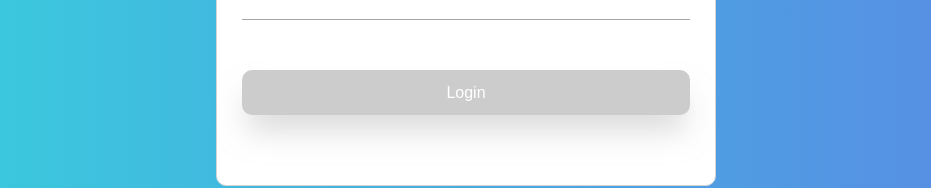
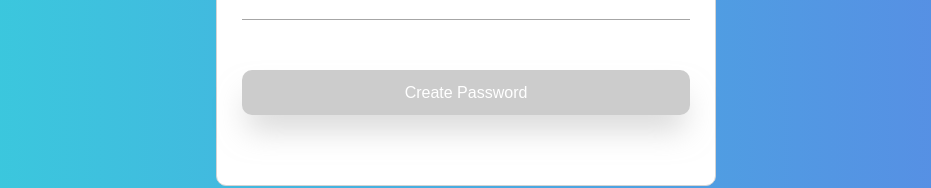
Before and after one commit to rupasri7890/handloomProject, a React (Create React App) app in the folder front_end/: page /reset-password in a window 1280 px wide. Shown: the part 498-686 px from the top of the page, without its empty margins (174-1105 px from the left). Built offline with nearby package versions, Linux system fonts and the light colour scheme.

Commit message:
latest changes

```diff
--- a/front_end/src/Components/ForgotPassword.js
+++ b/front_end/src/Components/ForgotPassword.js
@@ -2,7 +2,7 @@ import { useForm } from "react-hook-form"
 import { Link, useNavigate } from "react-router-dom"
 // import { useRef, useState } from "react"
 import { toast } from 'react-hot-toast';
-import { forgotPassword } from "../ada/authentication_apies";
+import { forgotPassword } from "../integration/authentication_apies";
 
 
 
@@ -68,7 +68,7 @@ const ForgotPassword = () => {
   } */
 
   const email = watch("email")
-  const active = email !== "" ? "active" : ""
+  const active = email !== "" && email !== undefined ? "active" : ""
   console.log(active, email)
 
   return (
@@ -105,8 +105,21 @@ const ForgotPassword = () => {
             ))}
           </div> */}
 
-          <button type="submit" className="btn">
-            sent Email
+         <button
+            type="submit"
+            className={`btn ${active}`}
+          >
+            <span
+            /* onClick={() => {
+                  if (email !== "") {
+                    toast.success("OTP Sent Successfully")
+                  } else {
+toast.error("Please Enter Email")
+                  }
+                }} */
+            >
+              Send link to email
+            </span>
           </button>
 
           <Link
--- a/front_end/src/Components/Login.js
+++ b/front_end/src/Components/Login.js
@@ -7,7 +7,7 @@ import { toast } from 'react-hot-toast';
 
 
 
-import { login } from "../ada/authentication_apies";
+import { login } from "../integration/authentication_apies";
 
 
 const Login = ( ) => {
@@ -16,7 +16,7 @@ const Login = ( ) => {
   const {
     register,
     handleSubmit,
-    formState: { errors },
+      formState: { errors, isValid },
   } = useForm({
     mode: "onTouched",
   })
@@ -96,9 +96,13 @@ const Login = ( ) => {
             </Link>
           </div>
 
-          <button type="submit" className="btn">
-            Login
-          </button>
+          <button
+  type="submit"
+  className={`btn ${isValid ? 'green-btn' : ''}`}
+  disabled={!isValid}
+>
+  Login
+</button>
 
           <div className="signup-link">
             <span>Don't have an account? </span>
--- a/front_end/src/Components/ResetPassword.js
+++ b/front_end/src/Components/ResetPassword.js
@@ -1,7 +1,7 @@
 import { useForm } from "react-hook-form"
 import { Link, useNavigate } from "react-router-dom"
 import { toast } from 'react-hot-toast';
-import { resetPassword,forgotPassword } from "../ada/authentication_apies";
+import { resetPassword,forgotPassword } from "../integration/authentication_apies";
 
 const ResetPassword = () => {
   const navigate = useNavigate()
@@ -50,11 +50,19 @@ const ResetPassword = () => {
   const password = watch("create_password")
   const confirm_password = watch("confirm_password")
   const activation_code = watch("activation_code")
-  const active =
-    password !== "" && confirm_password !== "" && activation_code !== ""
+  const allValues = watch()
+
+  let active = false
+
+  if (Object.keys(allValues).length === 0) {
+    active = ""
+  } else {
+    active = Object.values(allValues).every(
+      (value) => value !== undefined && value !== ""
+    )
       ? "active"
       : ""
-  console.log(active, password)
+  }
 
   return (
     <div className="container">
@@ -115,8 +123,26 @@ const ResetPassword = () => {
             <span className="error-msg">*This field is required</span>
           )}
 
-           <button type="submit" className="btn">
-            Login
+<button
+            type="submit"
+            className={`btn ${active}`}
+            onClick={() => {
+              if (password !== confirm_password) {
+                toast.error("Password did not match")
+              } else if (password.length < 6) {
+                toast.error("Password must be atleast 6 characters long")
+              } else if (
+                password === confirm_password &&
+                activation_code !== ""
+              ) {
+                toast.success("Password changed successfully")
+                //navigate("/login")
+              } else {
+                toast.error("Please fill all the fields")
+              }
+            }}
+          >
+            Create Password
           </button>
         </div>
       </form>
--- a/front_end/src/Components/SignUp.js
+++ b/front_end/src/Components/SignUp.js
@@ -2,13 +2,14 @@ import { useForm } from "react-hook-form"
 import "../styles.css"
 import { Link ,useNavigate} from "react-router-dom";
 import { toast } from 'react-hot-toast';
-import { signUp } from "../ada/authentication_apies";
+import { signUp } from "../integration/authentication_apies"
 
 const SignUp = () => {
   const navigate =useNavigate();
 
   const {
     register,
+    watch,
     handleSubmit,
     formState: { errors },
   } = useForm({
@@ -65,6 +66,13 @@ const SignUp = () => {
 
     return true
   }
+  const allValues = watch()
+
+  const active = Object.values(allValues).every(
+    (value) => value !== undefined && value !== ""
+  )
+    ? "active"
+    : ""
 
   return (
     <div className="container">
@@ -154,7 +162,7 @@ const SignUp = () => {
             <span className="input-border"></span>
           </div>
 
-          <button type="submit" className="btn">
+          <button type="submit" className={`btn ${active}`}>
             Create
           </button>
 
```
Also changed, not shown: front_end/src/integration/authentication_apies.js (renamed from front_end/src/ada/authentication_apies.js).
